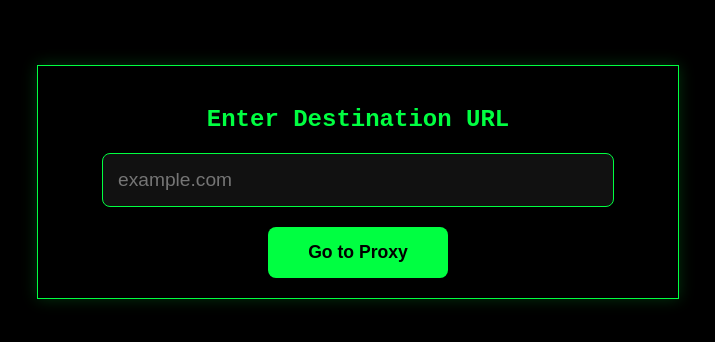
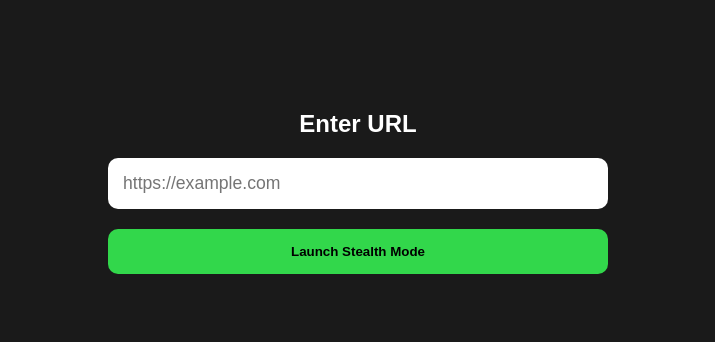
Before and after one commit to daikiz1225-ui/purokusiiiii, a plain HTML site: page index.html in a window 1280 px wide. Shown: the part 218-560 px from the top of the page, without its empty margins (282-997 px from the left). Drawn offline with Linux system fonts and the light colour scheme.

Commit message:
Update index.html

```diff
--- a/index.html
+++ b/index.html
@@ -3,62 +3,20 @@
 <head>
     <meta charset="UTF-8">
     <meta name="viewport" content="width=device-width, initial-scale=1.0, maximum-scale=1.0, user-scalable=no">
-    <title>Vercel Proxy Terminal</title>
+    <title>Safe Portal</title>
     <style>
-        body {
-            margin: 0;
-            display: flex;
-            justify-content: center;
-            align-items: center;
-            height: 100vh;
-            background: #000;
-            color: #00ff41;
-            font-family: 'Courier New', Courier, monospace;
-        }
-        .proxy-box {
-            width: 90%;
-            max-width: 600px;
-            text-align: center;
-            padding: 20px;
-            border: 1px solid #00ff41;
-            box-shadow: 0 0 15px rgba(0, 255, 65, 0.2);
-        }
-        input {
-            width: 80%;
-            padding: 15px;
-            background: #111;
-            border: 1px solid #00ff41;
-            color: #00ff41;
-            font-size: 1.2rem;
-            margin-bottom: 20px;
-            outline: none;
-            border-radius: 8px; /* iPadで押しやすく */
-        }
-        button {
-            padding: 15px 40px;
-            background: #00ff41;
-            color: #000;
-            border: none;
-            font-weight: bold;
-            font-size: 1.1rem;
-            cursor: pointer;
-            border-radius: 8px;
-            transition: 0.3s;
-        }
-        button:active {
-            transform: scale(0.95);
-            background: #008f11;
-        }
+        body { margin: 0; display: flex; justify-content: center; align-items: center; height: 100vh; background: #1a1a1a; color: #fff; font-family: sans-serif; }
+        .box { width: 90%; max-width: 500px; text-align: center; }
+        input { width: 100%; padding: 15px; border-radius: 10px; border: none; font-size: 1.1rem; margin-bottom: 20px; box-sizing: border-box; }
+        button { width: 100%; padding: 15px; border-radius: 10px; border: none; background: #32d74b; color: #000; font-weight: bold; cursor: pointer; }
     </style>
 </head>
 <body>
-    <div class="proxy-box">
-        <h2>Enter Destination URL</h2>
-        <input type="text" id="targetUrl" placeholder="example.com" inputmode="url">
-        <br>
-        <button type="button" id="launchBtn">Go to Proxy</button>
+    <div class="box">
+        <h2>Enter URL</h2>
+        <input type="text" id="urlInput" placeholder="https://example.com" inputmode="url">
+        <button type="button" id="goBtn">Launch Stealth Mode</button>
     </div>
-
-    <script src="proxy-handler.js"></script>
+    <script src="encoder.js"></script>
 </body>
 </html>
```
